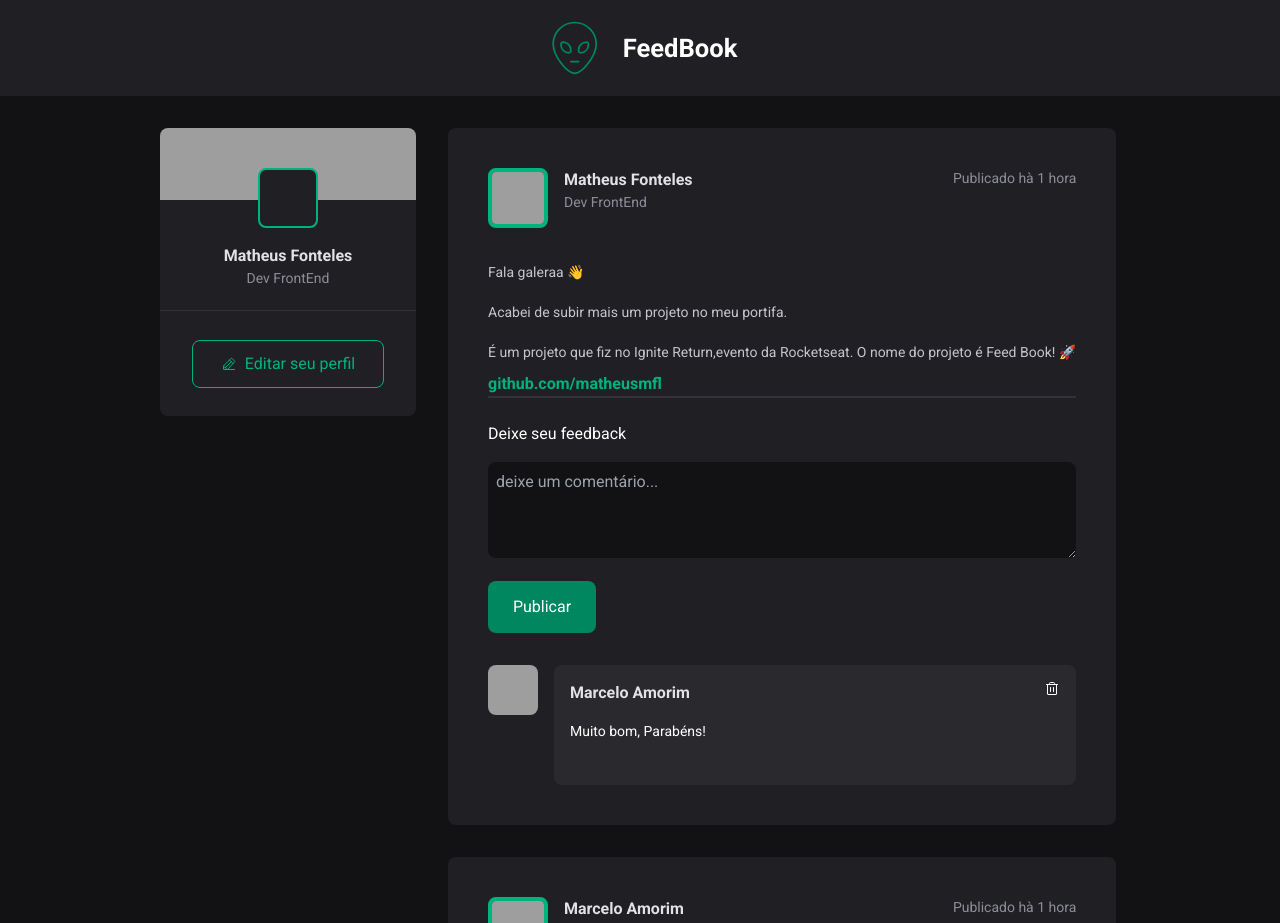
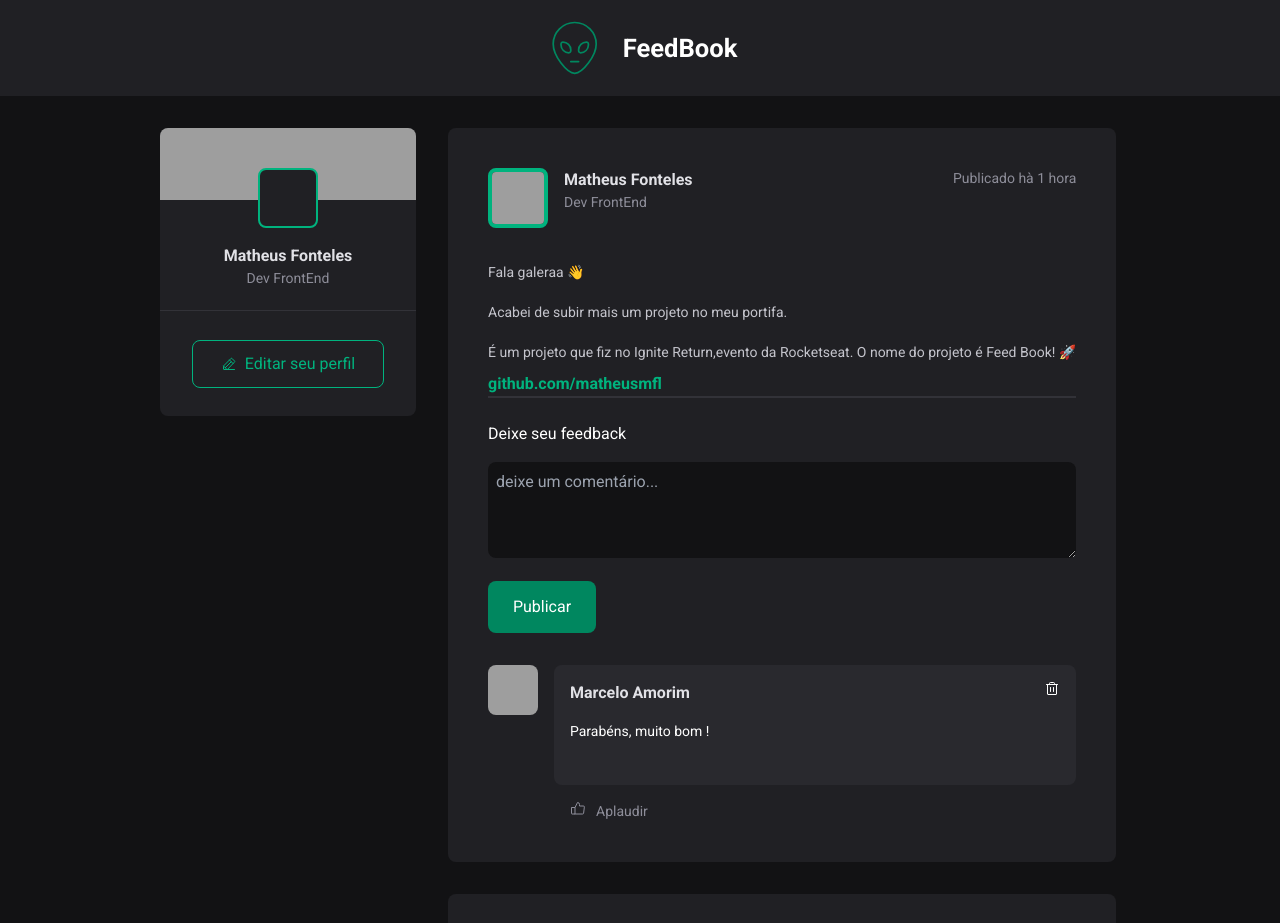
Before and after one commit to matheusmfl/feedBook, a React (Vite) app: page / in a window 1280 px wide. Shown: the top 923 px of the page. Built offline with nearby package versions, Linux system fonts and the light colour scheme; grey boxes are pictures that could not be loaded.

Commit message:
Corrigindo bug do comentário vazio

```diff
--- a/src/App.tsx
+++ b/src/App.tsx
@@ -1,93 +1,113 @@
-import { Header } from './components/Header/Header'
-import { Posts } from './components/Posts/Posts'
-import {Sidebar} from './components/Sidebar/Sidebar'
-import './styles/global.css'
+import { Header } from "./components/Header/Header";
+import { Posts } from "./components/Posts/Posts";
+import { Sidebar } from "./components/Sidebar/Sidebar";
+import "./styles/global.css";
 
-
-const posts = [
+export const posts = [
   {
     id: 1,
     author: {
-          url: 'https://avatars.githubusercontent.com/u/92957086?v=4',
-          name: 'Matheus Fonteles',
-          profession: 'Dev FrontEnd'
+      url: "https://avatars.githubusercontent.com/u/92957086?v=4",
+      name: "Matheus Fonteles",
+      profession: "Dev FrontEnd",
     },
     content: [
       {
-          type: 'paragrafh',
-          value:  "Fala galeraa 👋"
+        type: "paragrafh",
+        value: "Fala galeraa 👋",
       },
       {
-            type: 'paragrafh',
-            value:  " Acabei de subir mais um projeto no meu portifa."
+        type: "paragrafh",
+        value: " Acabei de subir mais um projeto no meu portifa.",
       },
       {
-            type: 'paragrafh',
-            value: ' É um projeto que fiz no Ignite Return,evento da Rocketseat. O nome do projeto é Feed Book! 🚀'
-          }
-      ]
-      ,
-      link: 'github.com/matheusmfl'
+        type: "paragrafh",
+        value:
+          " É um projeto que fiz no Ignite Return,evento da Rocketseat. O nome do projeto é Feed Book! 🚀",
+      },
+    ],
+    link: "github.com/matheusmfl",
+    asComment: {
+        name: "Marcelo Amorim",
+        comment: "Parabéns, muito bom !",
+      },
+    },
 
-  },
+
   {
     id: 2,
     author: {
-          url: 'https://avatars.githubusercontent.com/u/92957086?v=4',
-          name: 'Marcelo Amorim',
-          profession: 'Dev FrontEnd'
+      url: "https://avatars.githubusercontent.com/u/92957086?v=4",
+      name: "Marcelo Amorim",
+      profession: "Dev FrontEnd",
     },
     content: [
       {
-       type: 'paragrafh',
-       value:  "Fala galeraa 👋"
+        type: "paragrafh",
+        value: "Fala galeraa 👋",
       },
       {
-         type: 'paragrafh',
-         value:  " Acabei de subir mais um projeto no meu portifa."
+        type: "paragrafh",
+        value: " Acabei de subir mais um projeto no meu portifa.",
       },
       {
-         type: 'paragrafh',
-         value: ' É um projeto que fiz no Ignite Return,evento da Rocketseat. O nome do projeto é Feed Book! 🚀'
-       }
+        type: "paragrafh",
+        value:
+          " É um projeto que fiz no Ignite Return,evento da Rocketseat. O nome do projeto é Feed Book! 🚀",
+      },
     ],
-      link: 'github.com/matheusmfl'
+    link: "github.com/matheusmfl",
 
   },
-]
+];
 
 
+export function Comment(){}
+
 export function App() {
+  return (
+    <div className="bg-gray1">
+      <Header />
+      <main className="flex gap-8 mt-8">
+        <Sidebar />
+        <div className="flex flex-col">
+          {posts.map((post) => {
+            const paragraph = post.content.map((content) => {
+              if (content.type === "paragrafh") {
+                return <p>{content.value}</p>;
+              } else {
+                return <a href={content.value}>{content.value}</a>;
+              }
+            });
 
 
+            if(post.asComment){
               return (
-    <div className='bg-gray1'>
-      <Header/>
-      <main className='flex gap-8 mt-8'>
-      <Sidebar />
-        <div className='flex flex-col'>
-        {posts.map(post => {
-
-
-          const paragraph = post.content.map(content => {
-            if (content.type === 'paragrafh'){
-              return(<p>{content.value}</p>)
-            }
-          })
-
-
-          return(
                 <Posts
                   name={post.author.name}
                   profession={post.author.profession}
                   url={post.author.url}
                   link={post.link}
-              content={paragraph} />
-)
+                  content={paragraph}
+                  nameComment= {post.asComment.name}
+                  textComment= {post.asComment.comment}
+                />
+              );
+            }
+            else{
+              return (
+                <Posts
+                  name={post.author.name}
+                  profession={post.author.profession}
+                  url={post.author.url}
+                  link={post.link}
+                  content={paragraph}
+                />
+              );
+            }
           })}
         </div>
       </main>
     </div>
-
-  )
+  );
 }
--- a/src/components/Posts/Posts.tsx
+++ b/src/components/Posts/Posts.tsx
@@ -6,13 +6,14 @@ import { TextPost } from "./TextPost";
 import {ReactNode} from 'react'
 
 
-
 interface propsPost {
     url: string,
     name: string,
     profession: string,
     link: string,
     content: ReactNode
+    nameComment?: string,
+    textComment?: ReactNode
 
 }
 
@@ -21,12 +22,13 @@ interface propsPost {
 
 
 
-export function Posts({url, name, profession, link, content}: propsPost){
+export function Posts({url, name, profession, link, content, nameComment, textComment}: propsPost){
+
+    const hasComment = [nameComment]
     return(
 
 
                     <div className="p-10 max-w-[832px] bg-gray2 rounded-lg mb-8">
-
                     <ProfilePosts
             url={url}
             name={name}
@@ -43,7 +45,19 @@ export function Posts({url, name, profession, link, content}: propsPost){
             <footer>
                 <ImputPost  />
             </footer>
-            <Comment/>
+
+            <div>
+            {
+                hasComment.map(comment =>{
+                    if (comment !== undefined){
+                        return(<Comment
+                        name={nameComment}
+                        text={textComment}
+                        />)}
+                })
+            }
+
+            </div>
                     </div>
 
     )
--- a/src/components/Posts/comment.tsx
+++ b/src/components/Posts/comment.tsx
@@ -1,20 +1,38 @@
 import {Trash} from 'phosphor-react'
+import {ThumbsUp} from 'phosphor-react'
+import {ReactNode} from 'react'
+import {posts} from '../../App'
+
+
+interface CommentProps{
+    name?: string,
+    text?: ReactNode,
+
+}
+
+
+export function Comment({name, text} : CommentProps){
+    return(
+        <>
+
+    <div className="w-full flex mt-8 ">
+        <img src='https://avatars.githubusercontent.com/u/92310190?v=4' alt="" className="rounded-lg w-[50px] h-[50px]"/>
+        <div className="w-full ml-4 bg-gray8 h-[120px] rounded-lg p-4 ">
+            <div className='flex place-content-between '>
+            <p className="text-gray7 text-lg font-bold">{name}</p>
+            <Trash className='text-white hover:text-red-danger hover:cursor-pointer'/>
+            </div>
+            <p className='pt-4 text-white text-md'>{text}</p>
+        </div>
 
 
 
-export function Comment(){
-    return(
-    <div className="w-full flex mt-8">
-        <img src='https://avatars.githubusercontent.com/u/92310190?v=4' alt="" className="rounded-lg w-[50px] h-[50px]"/>
-        <div className="w-full ml-4 bg-gray8 h-[120px] rounded-lg p-4">
-            <div className='flex place-content-between'>
-            <p className="text-gray7 text-lg font-bold">Marcelo Amorim</p>
-            <Trash className='text-white hover:text-red-danger hover:cursor-pointer'/>
-            </div>
-            <p className='pt-4 text-white text-md'>Muito bom, Parabéns!</p>
+    </div>
+        <div className='ml-[82px] flex mt-4 hover:cursor-pointer w-max '>
+            <ThumbsUp className='text-gray5 text-lg hover:text-green'/> <p className='text-bold text-md hover:text-green font-sans text-gray5 ml-[10px]'>Aplaudir</p>
+                </div>
+        </>
 
-        </div>
-    </div>
     )
 
 }
```
Lines whose indentation alone changed are shown as unchanged.
